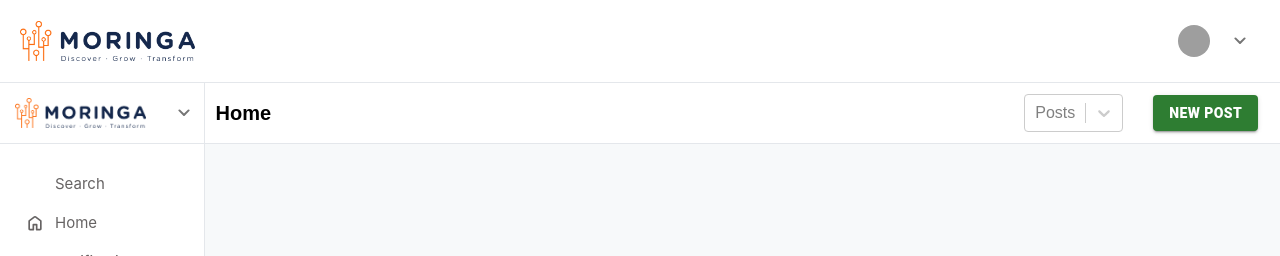
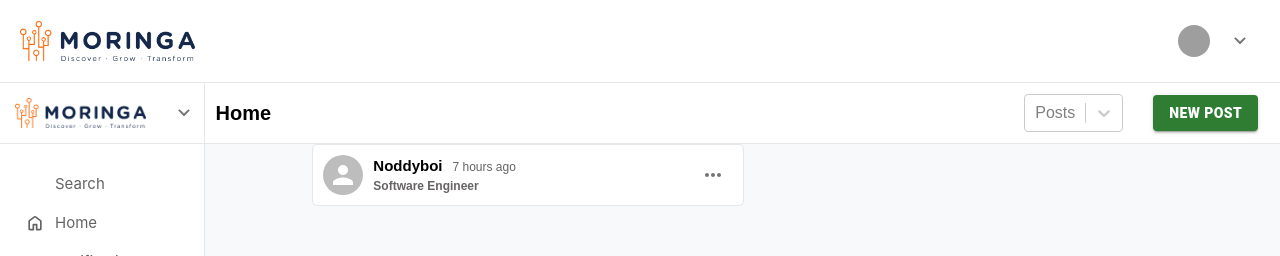
Before and after one commit to iamkibeh/client, a React (Create React App) app: page /c/home in a window 1280 px wide. Shown: the top 256 px of the page. Built offline with nearby package versions, Linux system fonts and the light colour scheme; grey boxes are pictures that could not be loaded; some icons are missing.

Commit message:
Adding the top navbar for the card

```diff
--- a/src/components/pages/PostFeeds.jsx
+++ b/src/components/pages/PostFeeds.jsx
@@ -2,6 +2,8 @@ import React, { useState } from "react";
 import Select from "react-select";
 import NavBarCard from "../reusable/NavBarCard";
 import Button from "@mui/material/Button";
+import PostCard from "../reusable/PostCard";
+import "../../styles/PostCard.css";
 const options = [
 	{ value: "All posts", label: "All posts" },
 	{ value: "Latest posts", label: "Latest posts" },
@@ -10,6 +12,7 @@ const options = [
 function PostFeeds() {
 	const [selectedOption, setSelectedOption] = useState("null");
 	return (
+		<div className="feed-section-page">
 			<div className="prime-container">
 				<NavBarCard className="cad-items">
 					<h1>Home</h1>
@@ -20,11 +23,9 @@ function PostFeeds() {
 								onChange={setSelectedOption}
 								options={options}
 								placeholder="Posts"
-							// styles={{ width: "200px" }}
 							/>
 						</div>
 						<div className="add-post">
-						{" "}
 							<Button
 								variant="contained"
 								color="success"
@@ -36,6 +37,10 @@ function PostFeeds() {
 					</div>
 				</NavBarCard>
 			</div>
+			<div className="feed-section">
+				<PostCard />
+			</div>
+		</div>
 	);
 }
 
--- /dev/null
+++ b/src/components/reusable/PostCard.js
@@ -0,0 +1,27 @@
+import { Avatar } from "@mui/material";
+import React from "react";
+import IconButton from "@mui/material/IconButton";
+import MoreHorizIcon from "@mui/icons-material/MoreHoriz";
+function PostCard() {
+	return (
+		<div className="card-post">
+			<div className="more-option-card">
+				<div className="profile-img-card">
+					<Avatar src="" />
+					<div className="profile-name-card">
+						<div className="name-span">
+							<h2>Noddyboi</h2>
+							<span>7 hours ago</span>
+						</div>
+						<p>Software Engineer</p>
+					</div>
+				</div>
+				<IconButton aria-label="delete">
+					<MoreHorizIcon />
+				</IconButton>
+			</div>
+		</div>
+	);
+}
+
+export default PostCard;
--- /dev/null
+++ b/src/styles/PostCard.css
@@ -0,0 +1,52 @@
+/* Universal colour  */
+:root {
+	--primary-color: #fff;
+	--seconndary-color: #000;
+	--button-color: #fc6c0f;
+	--weight-font-Colour: #15284c;
+	--grey-color: #ccc;
+	--background-color: #f7f9fa;
+	--line-draw: #e4e7eb;
+}
+.feed-section {
+	margin: 0 auto;
+	width: 80%;
+	height: 79vh;
+	/* background-color: red; */
+}
+.card-post {
+	background-color: var(--primary-color);
+	width: 50%;
+	border: 1px solid var(--line-draw);
+	border-radius: 5px;
+}
+.profile-img-card {
+	display: flex;
+	align-items: center;
+}
+.profile-name-card {
+	margin-left: 10px;
+}
+.name-span {
+	display: flex;
+	align-items: baseline;
+}
+.profile-name-card .name-span > h2 {
+	font-size: 15px;
+}
+.profile-name-card .name-span > span {
+	font-size: 12px;
+	margin-left: 10px;
+	color: #666363;
+}
+.profile-name-card > p {
+	font-size: 12px;
+	font-weight: 600;
+	padding-top: 5px;
+	color: #666363;
+}
+.more-option-card {
+	display: flex;
+	justify-content: space-between;
+	padding: 10px;
+}
```
Lines whose indentation alone changed are shown as unchanged.
